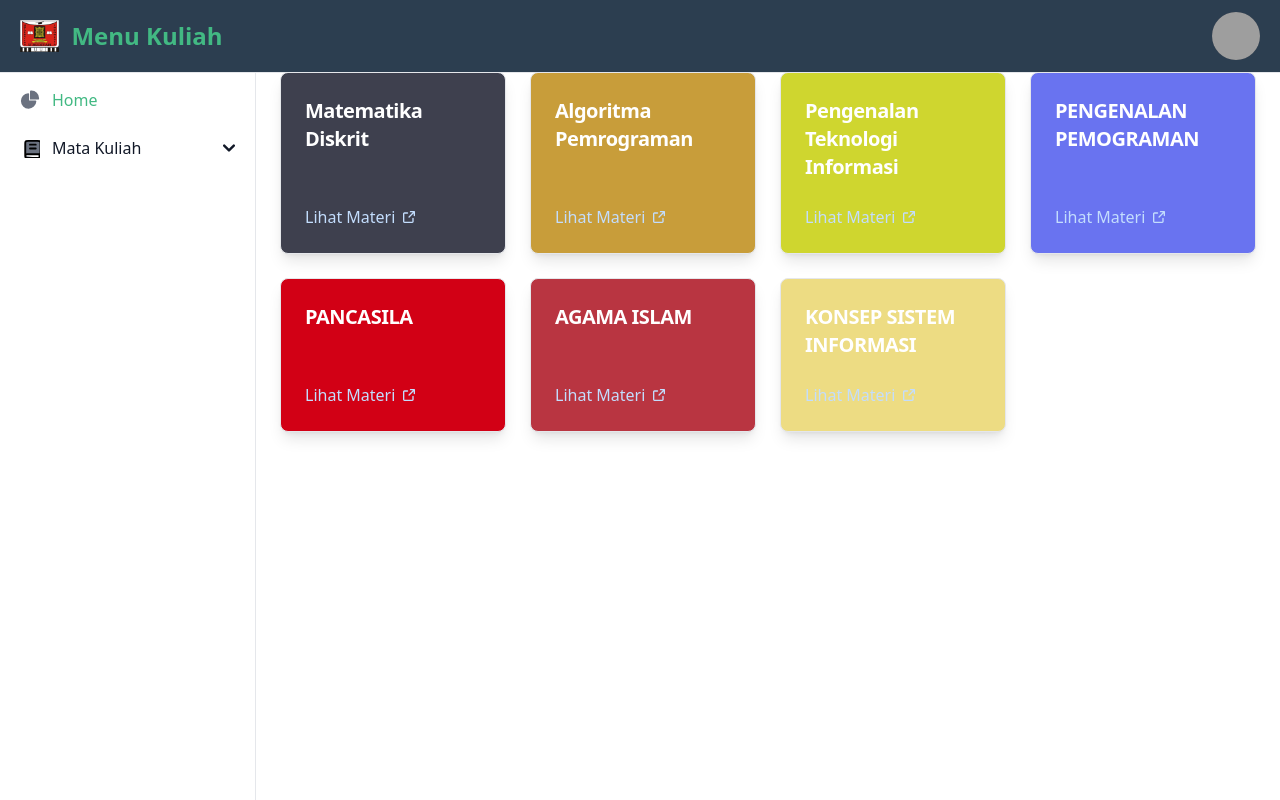
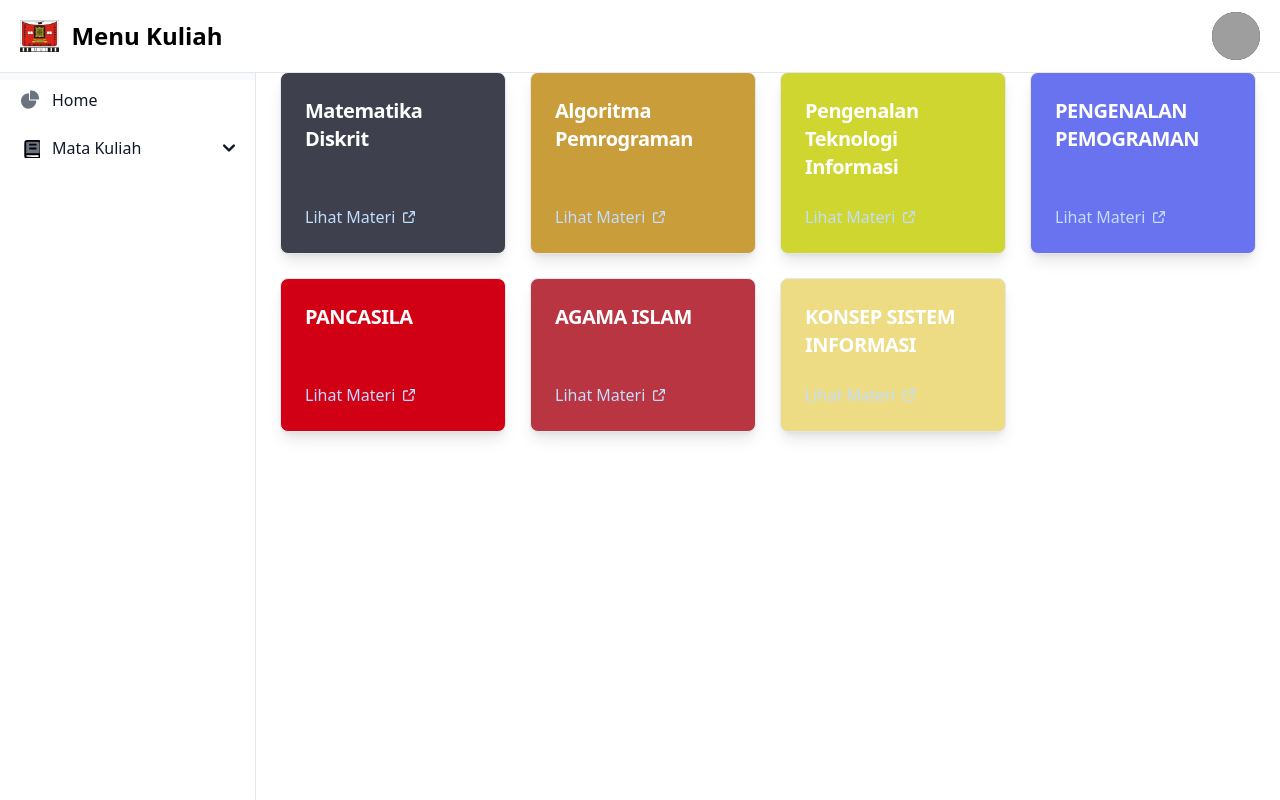
Before and after one commit to djaroephon/MenuKuliah, a Vue app: page / in a window 1280 px wide. Built offline with nearby package versions, Linux system fonts and the light colour scheme; grey boxes are pictures that could not be loaded.

Commit message:
Update SideBar.vue

```diff
--- a/src/components/SideBar.vue
+++ b/src/components/SideBar.vue
@@ -101,11 +101,26 @@ const toggleDropdown = () => {
 </template>
 
 <style scoped>
-nav {
-  background-color: #2c3e50;
+body {
+  transition: margin-left 0.3s;
 }
 
-.router-link-active {
-  color: #42b983;
+#logo-sidebar {
+  transition: transform 0.3s ease;
+}
+
+.bg-gray {
+  background-color: #f9fafb; /* Change the color as needed */
+}
+
+.fixed {
+  transition: margin-left 0.3s;
+}
+
+/* Mobile adjustments */
+@media (max-width: 640px) {
+  .p-6 {
+    padding-left: 0; /* Reset padding for mobile */
+  }
 }
 </style>
```
